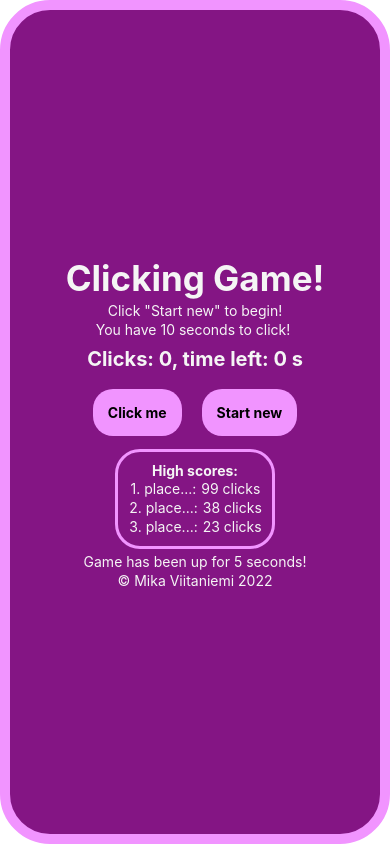
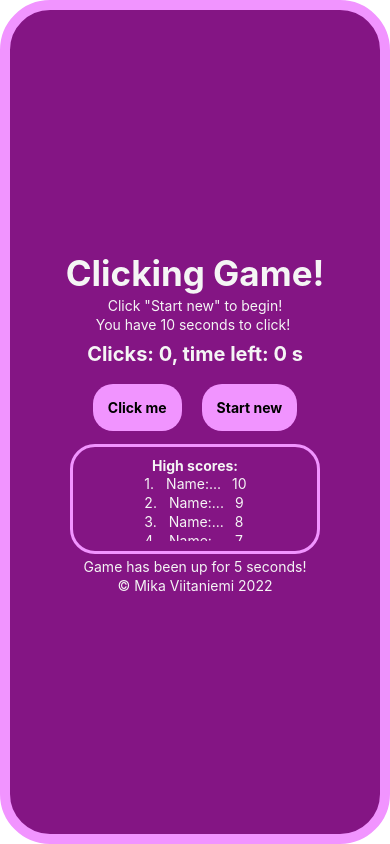
Before and after one commit to Mviita65/AwesomeProject, a React Native app: screen / in a window 390 px wide. Built offline with nearby package versions, Linux system fonts and the light colour scheme.

Commit message:
Scrollable highscores table sketch

```diff
--- a/App.js
+++ b/App.js
@@ -1,12 +1,38 @@
 import React, { useState,useEffect } from 'react';
-import { View, Text, TouchableOpacity } from 'react-native';
+import { View, Text, TouchableOpacity, FlatList, ScrollView } from 'react-native';
 import styles from './components/styles';
+
+
+const Item = ({ item }) => (
+  <View style={styles.rowContainer}>
+    <Text style={styles.text}>{item.id}.</Text>
+    <Text style={styles.text}>{item.name}:...</Text>
+    <Text style={styles.scores}>{item.score}</Text>
+  </View>
+)
 
 
 const App = () => {
   const [time, setTime] = useState(0);
   const [runtime, setRuntime] = useState(0);
   const [clickCounter, setClickCounter] = useState(0);
+
+  const [highScores, setHighScores] = useState([
+    { id: 1, name: 'Name', score: 10 },
+    { id: 2, name: 'Name', score: 9 },
+    { id: 3, name: 'Name', score: 8 },
+    { id: 4, name: 'Name', score: 7 },
+    { id: 5, name: 'Name', score: 6 },
+    { id: 6, name: 'Name', score: 5 },
+    { id: 7, name: 'Name', score: 4 },
+    { id: 8, name: 'Name', score: 3 },
+    { id: 9, name: 'Name', score: 2 },
+    { id: 10, name: 'Name', score: 1 }
+  ]);
+
+  const renderItem = ({ item }) => (
+    <Item item={item} />
+  );
 
   useEffect(() => {
     const interval = setInterval(() => {
@@ -16,7 +42,7 @@ const App = () => {
       }
     }, 1000);
     return () => clearInterval(interval); // clears the scheduled interval once the component unmounts
-  }, [time,runtime]);
+  }, [time,runtime,highScores]);
 
   return (
     <View style={styles.container}>
@@ -30,7 +56,10 @@ const App = () => {
           onPress={() => {
             if (time > 0) { // counts clicks if there is time left
               setClickCounter(clickCounter + 1)
+            } else {
+
             }
+
           }}
           >
           <Text style={styles.buttonText}>Click me</Text>
@@ -47,18 +76,13 @@ const App = () => {
       </View>
       <View style={styles.highScores}>
         <Text style={styles.boldText}>High scores:</Text>
-        <View style={styles.rowContainer}>
-          <Text style={styles.text}>1. place...: </Text>
-          <Text style={styles.scores}>99 clicks</Text>
-        </View>
-        <View style={styles.rowContainer}>
-          <Text style={styles.text}>2. place...: </Text>
-          <Text style={styles.scores}>38 clicks</Text>
-        </View>
-        <View style={styles.rowContainer}>
-          <Text style={styles.text}>3. place...: </Text>
-          <Text style={styles.scores}>23 clicks</Text>
-        </View>
+        <ScrollView>
+        <FlatList
+          data={highScores}
+          renderItem={renderItem}
+          keyExtractor={item => item.id}
+        />
+        </ScrollView>
       </View>
       <Text style={styles.text}>Game has been up for {runtime} seconds!</Text>
       <Text style={styles.text}>© Mika Viitaniemi 2022</Text>
--- a/components/styles.js
+++ b/components/styles.js
@@ -20,14 +20,20 @@ const styles = StyleSheet.create({
       padding: 10,
       borderWidth: 3,
       borderRadius: 25,
+      maxWidth: 250,
+      minWidth: 250,
+      maxHeight: 110,
+      minHeight: 110,
       borderColor: '#f194ff'
     },
     text: {
       margin: 1,
+      paddingHorizontal: 5,
       color: '#f5f5f5'
     },
     scores: {
       textAlign: 'right',
+      paddingHorizontal: 5,
       color: '#f5f5f5'
     },
     caption1: {
```
Also changed, not shown: 1 other file (tests, documents, lock files or other folders).
